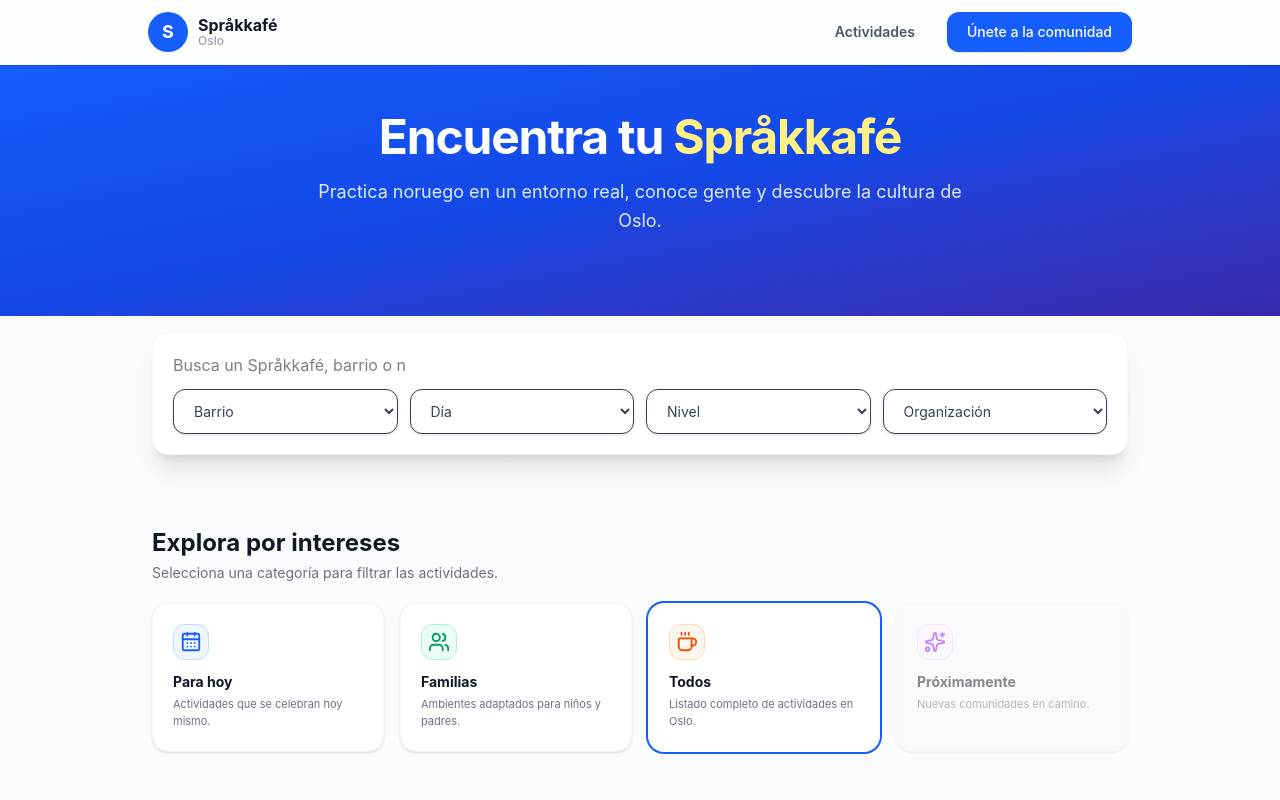
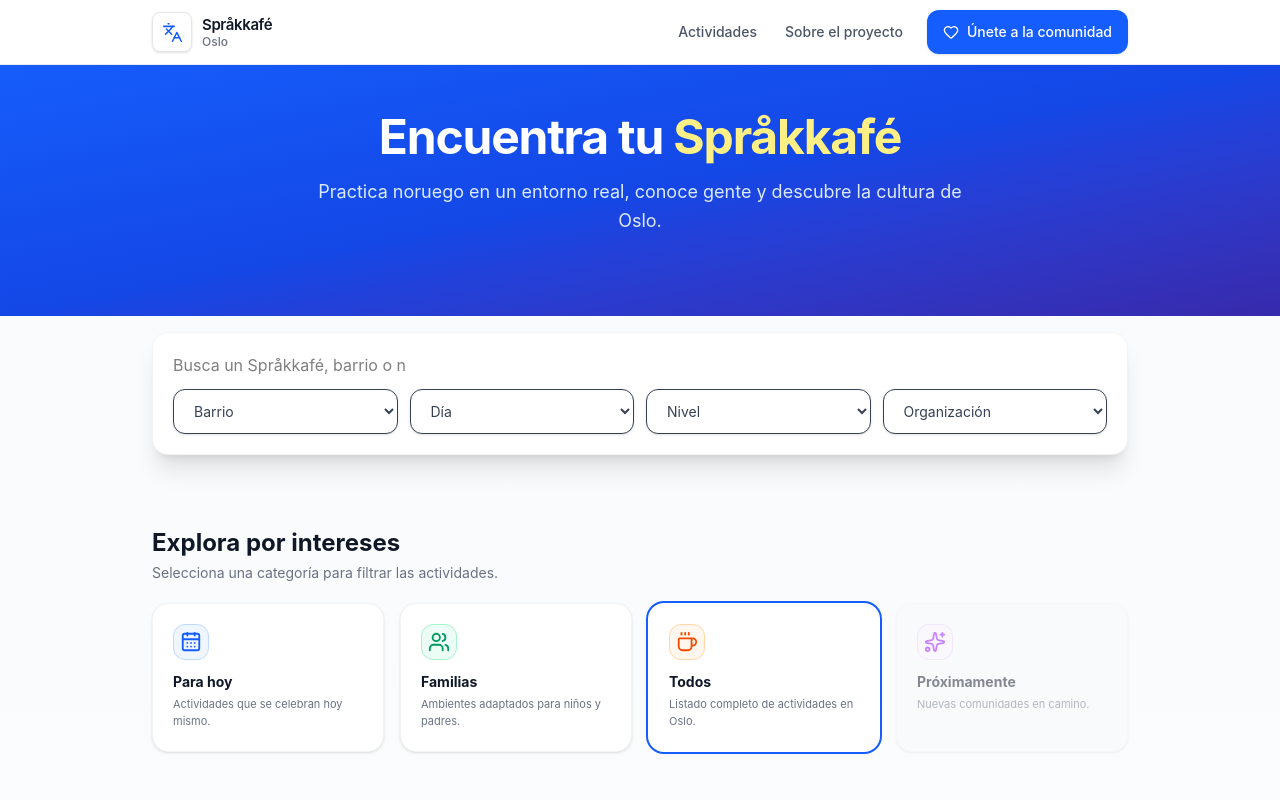
Before and after one commit to DaniBetanD/sprakkafe-oslo, a React (Vite) app: page / in a window 1280 px wide. Shown: the top 800 px of the page. Built offline with nearby package versions, Linux system fonts and the light colour scheme.

Commit message:
feat: add Notion-inspired header

```diff
--- a/PROJECT.md/DESIGN_SYSTEM.md
+++ b/PROJECT.md/DESIGN_SYSTEM.md
@@ -450,6 +450,16 @@ El usuario controla el movimiento.
 
 # Header
 
+Identidad aprobada:
+
+Inspirado en Notion, sin copiarlo literalmente.
+
+Debe sentirse editorial, ordenado y cercano; nunca como una barra corporativa o una landing comercial genérica.
+
+La marca utiliza una ficha cuadrada con iconografía lineal de idioma, el nombre Språkkafé y la ubicación Oslo en dos líneas.
+
+La navegación usa enlaces discretos con fondos suaves al interactuar. El CTA comunitario se integra en el conjunto y no debe dominar visualmente todo el Header.
+
 Siempre visible.
 
 Sticky.
@@ -474,7 +484,9 @@ Sobre el proyecto
 
 En móvil:
 
-menú hamburguesa
+El CTA «Únete» permanece visible.
+
+El menú hamburguesa despliega Inicio, Actividades y Sobre el proyecto con etiquetas claras y una breve descripción.
 
 ---
 
--- a/src/components/Header.jsx
+++ b/src/components/Header.jsx
@@ -1,6 +1,6 @@
 import { useEffect, useRef, useState } from "react";
 import { Link, useLocation, useNavigate } from "react-router-dom";
-import { Menu, X } from "lucide-react";
+import { CalendarDays, Heart, House, Info, Languages, Menu, X } from "lucide-react";
 import { scrollToId } from "../utils/scrollTo";
 
 export default function Header() {
@@ -59,42 +59,65 @@ export default function Header() {
 
     return (
         <>
-            <header className="sticky top-0 z-50 bg-white/70 backdrop-blur-xl border-b border-gray-100 shadow-sm">
-                 <div className="max-w-5xl mx-auto px-5 h-16 flex items-center justify-between">
-                        <Link to="/" onClick={(e) => handleNavClick(e, "hero")} className="flex items-center gap-2.5 group">
-                           <div className="w-10 h-10 rounded-full bg-blue-600 flex items-center justify-center text-white font-bold text-lg transition-transform duration-200 group-hover:scale-105 shrink-0">
-                                S
+            <header className="sticky top-0 z-50 border-b border-gray-200/80 bg-white/95 backdrop-blur-xl">
+                 <div className="max-w-5xl mx-auto px-4 md:px-6 h-16 flex items-center justify-between gap-3">
+                        <Link
+                            to="/"
+                            onClick={(e) => handleNavClick(e, "hero")}
+                            className="flex items-center gap-2.5 rounded-lg p-1 -ml-1 hover:bg-gray-100 transition-colors duration-150 group focus-visible:outline-none focus-visible:ring-2 focus-visible:ring-blue-600"
+                            aria-label="Språkkafé Oslo, ir al inicio"
+                        >
+                           <div className="w-10 h-10 rounded-lg border border-gray-200 bg-white shadow-sm flex items-center justify-center text-blue-600 transition-transform duration-150 group-hover:-translate-y-0.5 shrink-0" aria-hidden="true">
+                                <Languages size={21} strokeWidth={1.8} />
                             </div>
                             <div className="leading-tight">
-                                <div className="font-bold text-gray-900 text-base leading-none">Språkkafé</div>
-                                <div className="text-xs text-gray-400 font-medium leading-none mt-0.5">Oslo</div>
+                                <div className="font-semibold text-gray-900 text-[15px] leading-none tracking-tight">Språkkafé</div>
+                                <div className="text-xs text-gray-500 font-medium leading-none mt-1">Oslo</div>
                             </div>
                         </Link>
 
                         {/* Desktop Navigation */}
-                        <nav aria-label="Navegación principal" className="hidden md:flex items-center gap-8 text-sm font-semibold">
+                        <nav aria-label="Navegación principal" className="hidden md:flex items-center gap-1 text-sm font-medium">
                             <a href="#actividades" onClick={(e) => handleNavClick(e, "actividades")}
-                                className="text-gray-600 hover:text-blue-600 transition-all duration-150 active:scale-95">
+                                className="min-h-[44px] inline-flex items-center rounded-lg px-3 text-gray-600 hover:bg-gray-100 hover:text-gray-900 transition-colors duration-150 focus-visible:outline-none focus-visible:ring-2 focus-visible:ring-blue-600">
                                 Actividades
                             </a>
 
-                            <button onClick={() => setShowModal(true)}
-                                className="inline-flex items-center gap-2 rounded-xl bg-blue-600 px-5 py-2.5 text-white font-medium hover:bg-blue-700 transition shadow-sm cursor-pointer">
+                            <a href="#proyecto" onClick={(e) => handleNavClick(e, "proyecto")}
+                                className="min-h-[44px] inline-flex items-center rounded-lg px-3 text-gray-600 hover:bg-gray-100 hover:text-gray-900 transition-colors duration-150 focus-visible:outline-none focus-visible:ring-2 focus-visible:ring-blue-600">
+                                Sobre el proyecto
+                            </a>
+
+                            <button type="button" onClick={() => setShowModal(true)}
+                                className="ml-2 min-h-[44px] inline-flex items-center gap-2 rounded-xl bg-blue-600 px-4 text-white font-medium hover:bg-blue-700 active:scale-[0.98] transition shadow-sm cursor-pointer focus-visible:outline-none focus-visible:ring-2 focus-visible:ring-blue-600 focus-visible:ring-offset-2">
+                                <Heart size={16} aria-hidden="true" />
                                 Únete a la comunidad
                             </button>
                         </nav>
 
-                        {/* Mobile Burger Trigger */}
-                        <div className="md:hidden flex items-center">
+                        {/* Mobile actions */}
+                        <div className="md:hidden flex items-center gap-1.5">
+                           <button
+                                type="button"
+                                onClick={() => {
+                                    closeMenu();
+                                    setShowModal(true);
+                                }}
+                                className="min-h-[44px] inline-flex items-center gap-1.5 rounded-lg px-3 text-sm font-medium text-blue-700 hover:bg-blue-50 active:scale-[0.98] transition focus-visible:outline-none focus-visible:ring-2 focus-visible:ring-blue-600"
+                           >
+                                <Heart size={16} aria-hidden="true" />
+                                Únete
+                           </button>
                            <button
                                 ref={menuButtonRef}
-    className="w-11 h-11 flex items-center justify-center rounded-xl text-gray-600 hover:bg-gray-100 hover:text-gray-900 transition-all duration-200 active:scale-95 cursor-pointer"
+                                type="button"
+                                className="w-11 h-11 flex items-center justify-center rounded-lg text-gray-600 hover:bg-gray-100 hover:text-gray-900 transition-all duration-150 active:scale-95 cursor-pointer focus-visible:outline-none focus-visible:ring-2 focus-visible:ring-blue-600"
                                 onClick={() => setIsMenuOpen(!isMenuOpen)}
                                 aria-label={isMenuOpen ? "Cerrar menú" : "Abrir menú"}
                                 aria-expanded={isMenuOpen}
                                 aria-controls="mobile-navigation"
                             >
-                                {isMenuOpen ? <X size={24} /> : <Menu size={24} />}
+                                {isMenuOpen ? <X size={22} /> : <Menu size={22} />}
                             </button>
                         </div>
                     </div>
@@ -104,47 +127,34 @@ export default function Header() {
                         id="mobile-navigation"
                         aria-label="Navegación móvil"
                         aria-hidden={!isMenuOpen}
-                        className={`
-                            md:hidden
-                            flex
-                            flex-col
-                            gap-2
-                            overflow-hidden
-                            transition-all
-                            duration-300
-                            ${isMenuOpen ? "max-h-96 opacity-100 mt-4 pt-4 border-t border-gray-100" : "max-h-0 opacity-0"}
-                        `}
+                        className={`md:hidden max-w-5xl mx-auto px-3 overflow-hidden transition-all duration-200 ${isMenuOpen ? "max-h-80 opacity-100 pb-3" : "max-h-0 opacity-0"}`}
                     >
+                        <div className="border-t border-gray-200 pt-2">
+                            {[
+                                { id: "hero", label: "Inicio", description: "Volver al comienzo", icon: House },
+                                { id: "actividades", label: "Actividades", description: "Encontrar un Språkkafé", icon: CalendarDays },
+                                { id: "proyecto", label: "Sobre el proyecto", description: "Conocer nuestra misión", icon: Info },
+                            ].map((item) => {
+                                const Icon = item.icon;
+                                return (
                                     <a
-                            href="#hero"
-                            onClick={(e) => handleNavClick(e, "hero")}
+                                        key={item.id}
+                                        href={`#${item.id}`}
+                                        onClick={(event) => handleNavClick(event, item.id)}
                                         tabIndex={isMenuOpen ? 0 : -1}
-                            className="px-4 py-4 rounded-lg text-gray-700 hover:bg-gray-50 hover:text-blue-600 transition-all duration-150 font-medium"
+                                        className="flex min-h-[56px] items-center gap-3 rounded-lg px-3 text-gray-700 hover:bg-gray-100 transition-colors duration-150 focus-visible:outline-none focus-visible:ring-2 focus-visible:ring-blue-600"
                                     >
-                            🏠 Inicio
+                                        <span className="w-8 h-8 rounded-lg border border-gray-200 bg-white flex items-center justify-center text-gray-500 shadow-sm" aria-hidden="true">
+                                            <Icon size={17} />
+                                        </span>
+                                        <span className="text-left">
+                                            <span className="block text-sm font-medium text-gray-900">{item.label}</span>
+                                            <span className="block text-xs text-gray-500 mt-0.5">{item.description}</span>
+                                        </span>
                                     </a>
-
-                        <a
-                            href="#actividades"
-                            onClick={(e) => handleNavClick(e, "actividades")}
-                            tabIndex={isMenuOpen ? 0 : -1}
-                            className="px-4 py-4 rounded-lg text-gray-700 hover:bg-gray-50 hover:text-blue-600 transition-all duration-150 font-medium"
-                        >
-                            📍 Actividades
-                        </a>
-
-                       <div className="border-t border-gray-100 mt-3 pt-5" />
-
-                        <button
-                            tabIndex={isMenuOpen ? 0 : -1}
-                            onClick={() => {
-                                closeMenu();
-                                setShowModal(true);
-                            }}
-                          className="w-full rounded-xl bg-blue-600 py-4 text-white font-semibold hover:bg-blue-700 transition-all duration-200 active:scale-[0.98] cursor-pointer"
-                        >
-                            ❤️ Únete a la comunidad
-                        </button>
+                                );
+                            })}
+                        </div>
                     </nav>
 
             </header>
```
Lines whose indentation alone changed are shown as unchanged.
